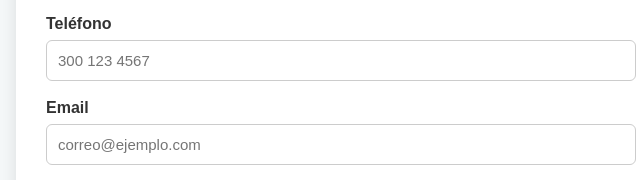
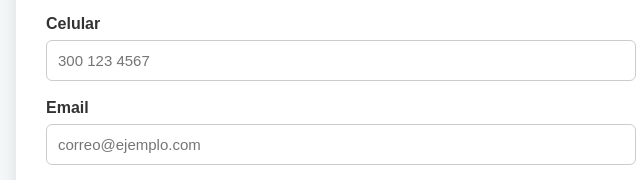
Before and after one commit to lorenaredondovd-ing/mi-proyecto-web, a plain HTML site: page index.html in a window 1280 px wide. Shown: the part 315-495 px from the top of the page, 299-939 px from the left. Drawn offline with Linux system fonts and the light colour scheme.

Commit message:
cambiando etiqueta form

```diff
--- a/index.html
+++ b/index.html
@@ -35,7 +35,7 @@
                 </div>
 
                 <div class="grupo">
-                    <label for="telefono">Teléfono</label>
+                    <label for="telefono">Celular</label>
                     <input
                         type="tel"
                         id="telefono"
```
